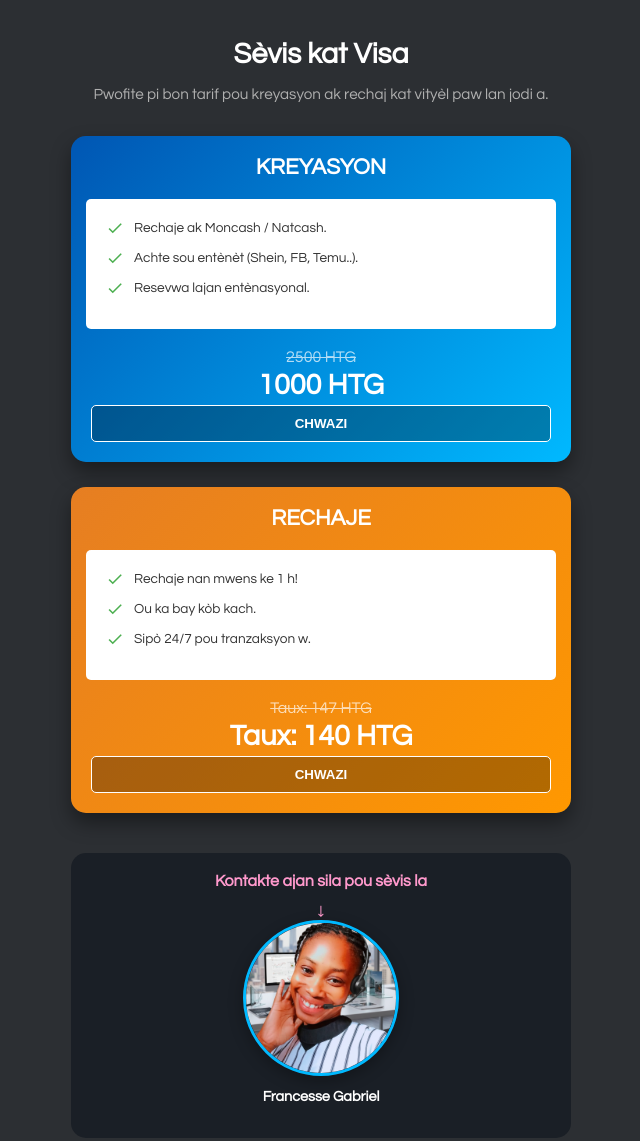
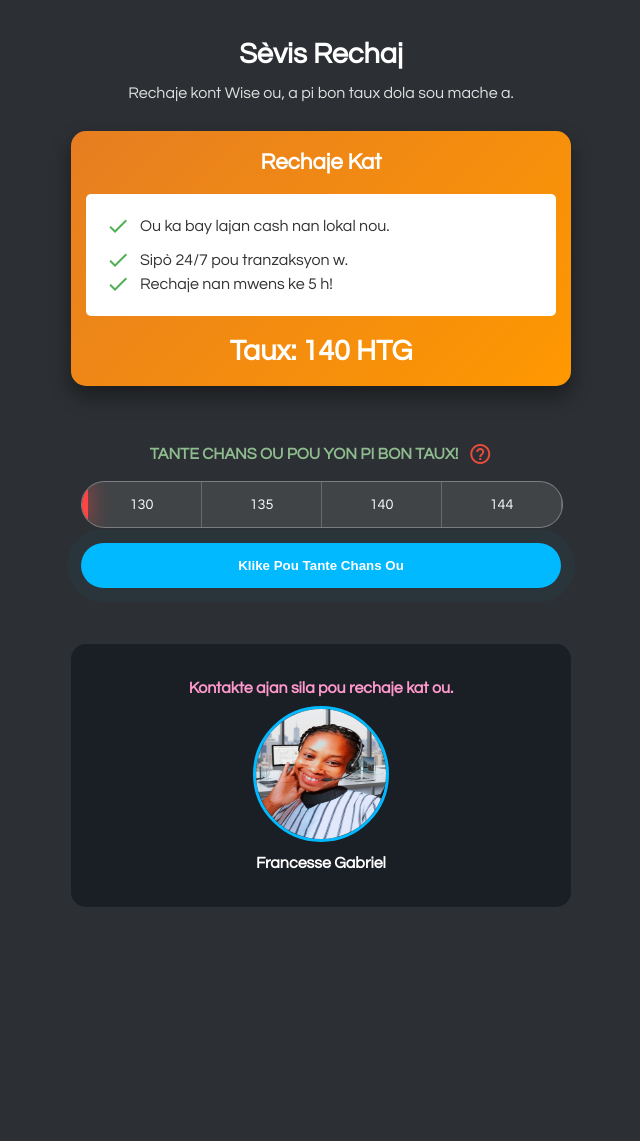
Before and after one commit to keslin1/Cayes, a plain HTML site: page pack.html in a window 1280 px wide. Shown: the whole page, without its empty margins (319-959 px from the left). After the commit the page ends 927 px from the top, so only its background shows below. Drawn offline with Linux system fonts and the light colour scheme.

Commit message:
Add files via upload

```diff
--- a/pack.html
+++ b/pack.html
@@ -14,6 +14,7 @@
             --blanc: #ffffff;
             --vèt-check: #4caf50;
             --rose-pale: #ff99cc;
+            --rouge-flash: #ff4444;
         }
 
         body {
@@ -27,188 +28,249 @@
             padding: 20px;
         }
 
-        .container {
-            width: 100%;
-            max-width: 500px;
-        }
+        .container { width: 100%; max-width: 500px; }
 
-        .header-section {
-            text-align: center;
-            margin-bottom: 30px;
-        }
+        .header-section { text-align: center; margin-bottom: 30px; }
+        .main-title { color: var(--blanc); font-size: 1.8em; margin-bottom: 5px; text-transform: capitalize; }
 
-        .main-title {
-            color: var(--blanc);
-            font-size: 1.8em;
-            margin-bottom: 10px;
-        }
-
-        .subtitle {
-            color: #b0b0b0;
-            font-size: 0.95em;
-            line-height: 1.4;
-        }
-
-        .pricing-grid {
-            display: flex;
-            flex-direction: column;
-            gap: 25px;
-            margin-bottom: 40px;
-        }
-
+        /* Kat Rechaje a */
         .pricing-card {
             border-radius: 15px;
             overflow: hidden;
-            display: flex;
-            flex-direction: column;
             box-shadow: 0 10px 20px rgba(0,0,0,0.4);
+            margin-bottom: 30px;
+            background: linear-gradient(135deg, #e67e22, #ff9800);
         }
 
-        .card-blue { background: linear-gradient(135deg, #0056b3, #00b9ff); }
-        .card-orange { background: linear-gradient(135deg, #e67e22, #ff9800); }
+        .card-header { padding: 20px; text-align: center; color: var(--blanc); font-size: 1.4em; font-weight: bold; text-transform: capitalize; }
+        .card-body { background-color: var(--blanc); margin: 0 15px; padding: 20px; border-radius: 5px; color: #333; }
+        .card-footer { padding: 20px; text-align: center; color: var(--blanc); }
+        .current-price { font-size: 1.8em; font-weight: bold; display: block; }
 
-        .card-header {
-            padding: 20px;
-            text-align: center;
-            color: var(--blanc);
-            font-size: 1.4em;
-            font-weight: bold;
-            text-transform: uppercase;
+        /* Jwèt Chans la */
+        .luck-section { text-align: center; padding: 10px; margin-top: 10px; }
+        .luck-title { color: #8fbc8f; font-weight: bold; margin-bottom: 15px; display: flex; justify-content: center; align-items: center; gap: 10px; }
+
+        /* Bouton pwen entèrogasyon */
+        .info-btn { cursor: pointer; color: #e74c3c; font-size: 24px; vertical-align: middle; }
+
+        .rate-bar {
+            position: relative;
+            display: flex;
+            width: 100%;
+            height: 45px;
+            background: rgba(255, 255, 255, 0.1);
+            border: 1px solid rgba(255, 255, 255, 0.3);
+            border-radius: 25px;
+            overflow: hidden;
+            margin: 15px 0;
         }
 
-        .card-body {
-            background-color: var(--blanc);
-            margin: 0 15px;
-            padding: 20px;
-            border-radius: 5px;
+        .zone { flex: 1; line-height: 45px; font-size: 0.9em; color: var(--blanc); border-right: 1px solid rgba(255, 255, 255, 0.2); }
+
+        #cursor {
+            position: absolute;
+            top: 0;
+            left: 0;
+            width: 6px;
+            height: 100%;
+            background: var(--rouge-flash);
+            box-shadow: 0 0 20px var(--rouge-flash);
+            /* Tranzisyon pou vitès la ak 10 segonn */
+            transition: left 10s cubic-bezier(0.1, 2, 0.2, 1);
         }
 
-        .feature-item {
-            display: flex;
-            align-items: center;
-            color: #333;
-            font-size: 0.85em;
-            margin-bottom: 12px;
+        /* Animasyon bouton an */
+        @keyframes pulse-glow {
+            0% { box-shadow: 0 0 0 0 rgba(0, 185, 255, 0.7); }
+            70% { box-shadow: 0 0 0 15px rgba(0, 185, 255, 0); }
+            100% { box-shadow: 0 0 0 0 rgba(0, 185, 255, 0); }
         }
 
-        .feature-item .material-icons {
-            font-size: 18px;
-            margin-right: 10px;
-            color: var(--vèt-check);
-        }
-
-        .card-footer {
-            padding: 20px;
-            text-align: center;
-            color: var(--blanc);
-        }
-
-        .old-price {
-            text-decoration: line-through;
-            opacity: 0.7;
-            font-size: 1em;
-            display: block;
-        }
-
-        .current-price {
-            font-size: 1.8em;
-            font-weight: bold;
-            display: block;
-            margin: 5px 0;
-        }
-
-        .select-btn {
-            background-color: rgba(0,0,0,0.3);
-            border: 1px solid var(--blanc);
-            color: var(--blanc);
-            padding: 10px 30px;
-            border-radius: 5px;
-            text-transform: uppercase;
+        .luck-btn {
+            background: var(--wise-blue);
+            color: white;
+            border: none;
+            padding: 15px 25px;
+            border-radius: 30px;
             font-weight: bold;
             cursor: pointer;
             width: 100%;
-            transition: 0.3s;
+            animation: pulse-glow 2s infinite;
+            text-transform: capitalize;
         }
 
-        .agent-section {
-            text-align: center;
-            margin-top: 20px;
-            padding: 20px;
-            background-color: var(--ka-gri);
-            border-radius: 15px;
+        .luck-btn:disabled { animation: none; background: #555; }
+
+        /* Modal pou Frais yo */
+        .modal {
+            display: none;
+            position: fixed;
+            top: 0; left: 0; width: 100%; height: 100%;
+            background: rgba(0,0,0,0.8);
+            z-index: 1000;
+            justify-content: center; align-items: center;
         }
 
-        .agent-img {
-            width: 150px;
-            height: 150px;
-            border-radius: 50%;
-            object-fit: cover;
-            border: 3px solid var(--wise-blue);
-            box-shadow: 0 5px 15px rgba(0,0,0,0.3);
+        .modal-content {
+            background: var(--ka-gri);
+            padding: 25px;
+            border-radius: 15px;
+            width: 85%;
+            max-width: 400px;
+            border: 2px solid var(--wise-blue);
         }
 
-        .cta-agent {
-            font-weight: bold;
-            color: var(--rose-pale);
-            margin-bottom: 10px;
-            display: block;
-        }
+        .frais-list { list-style: none; padding: 0; text-align: left; }
+        .frais-list li { padding: 8px 0; border-bottom: 1px solid #333; font-size: 0.95em; }
 
-        @keyframes bounceDown {
-            0%, 100% { transform: translateY(0); }
-            50% { transform: translateY(5px); }
-        }
+        .agent-section { text-align: center; margin-top: 30px; padding: 20px; background-color: var(--ka-gri); border-radius: 15px; }
+        .agent-img { width: 130px; height: 130px; border-radius: 50%; border: 3px solid var(--wise-blue); }
     </style>
 </head>
 <body>
 
     <div class="container">
         <div class="header-section">
-            <h1 class="main-title">Sèvis kat Visa</h1>
-            <p class="subtitle">Pwofite pi bon tarif pou kreyasyon ak rechaj kat vityèl paw lan jodi a.</p>
+            <h1 class="main-title">Sèvis rechaj</h1>
+            <p class="subtitle">Rechaje kont Wise ou, a pi bon taux dola sou mache a.</p>
         </div>
 
-        <div class="pricing-grid">
-            <div class="pricing-card card-blue">
-                <div class="card-header">Kreyasyon</div>
-                <div class="card-body">
-                    <div class="feature-item"><span class="material-icons">check</span><span>Rechaje ak Moncash / Natcash.</span></div>
-                    <div class="feature-item"><span class="material-icons">check</span><span>Achte sou entènèt (Shein, FB, Temu..).</span></div>
-                    <div class="feature-item"><span class="material-icons">check</span><span>Resevwa lajan entènasyonal.</span></div>
+        <div class="pricing-card">
+            <div class="card-header">Rechaje kat</div>
+            <div class="card-body">
+                <div style="display:flex; align-items:center; margin-bottom:10px;">
+                    <span class="material-icons" style="color:var(--vèt-check); margin-right:10px;">check</span>
+                    <span>Ou ka bay lajan cash nan lokal nou.</span>
                 </div>
-                <div class="card-footer">
-                    <span class="old-price">2500 HTG</span>
-                    <span class="current-price">1000 HTG</span>
-                    <button class="select-btn">Chwazi</button>
+                <div style="display:flex; align-items:center;">
+                    <span class="material-icons" style="color:var(--vèt-check); margin-right:10px;">check</span>
+                    <span>Sipò 24/7 pou tranzaksyon w.</span>
+                </div>
+                <div style="display:flex; align-items:center;">
+                <span class="material-icons" style="color:var(--vèt-check); margin-right:10px;">check</span>
+                    <span>Rechaje nan mwens ke 5 h!</span>
                 </div>
             </div>
-
-            <div class="pricing-card card-orange">
-                <div class="card-header">Rechaje</div>
-                <div class="card-body">
-                    <div class="feature-item"><span class="material-icons">check</span><span>Rechaje nan mwens ke 1 h!</span></div>
-                    <div class="feature-item"><span class="material-icons">check</span><span>Ou ka bay kòb kach.</span></div>
-                    <div class="feature-item"><span class="material-icons">check</span><span>Sipò 24/7 pou tranzaksyon w.</span></div>
-                </div>
-                <div class="card-footer">
-                    <span class="old-price">Taux: 147 HTG</span>
-                    <span class="current-price">Taux: 140 HTG</span>
-                    <button class="select-btn">Chwazi</button>
-                </div>
+            <div class="card-footer">
+                <span class="current-price" id="displayRate">Taux: 140 HTG</span>
             </div>
         </div>
 
+        <div class="luck-section">
+            <p class="luck-title">
+                TANTE CHANS OU POU YON PI BON TAUX!
+                <span class="material-icons info-btn" onclick="toggleModal()">help_outline</span>
+            </p>
+            <div class="rate-bar">
+                <div class="zone">130</div>
+                <div class="zone">135</div>
+                <div class="zone">140</div>
+                <div class="zone">144</div>
+                <div id="cursor"></div>
+            </div>
+            <button class="luck-btn" id="spinBtn" onclick="startLuck()">Klike pou tante chans ou</button>
+            <p id="statusMsg" style="margin-top:15px; font-weight:bold; color:var(--vèt-check);"></p>
+            <p id="countdown" style="font-size: 0.8em; color: #aaa;"></p>
+        </div>
+
         <div class="agent-section">
-            <span class="cta-agent">Kontakte ajan sila pou sèvis la</span>
-            <div style="animation: bounceDown 1.5s infinite; color: var(--rose-pale); margin: 5px 0;">↓</div>
+            <p style="color:var(--rose-pale); font-weight:bold; margin-bottom:10px;">Kontakte ajan sila pou rechaje kat ou.</p>
             <a href="https://wa.me/50935608869">
                 <img src="Francesse Gabriel.jpg" alt="Francesse Gabriel" class="agent-img">
             </a>
-            <p style="font-size: 0.9em; color: var(--blanc); margin-top: 10px; font-weight: bold;">
-                Francesse Gabriel
-            </p>
+            <p style="color:var(--blanc); margin-top:10px; font-weight:bold;">Francesse Gabriel</p>
         </div>
     </div>
 
+    <div id="fraisModal" class="modal" onclick="toggleModal()">
+        <div class="modal-content" onclick="event.stopPropagation()">
+            <h2 style="color:var(--wise-blue); text-align:center; margin-top:0;">Frais 💸💳</h2>
+            <ul class="frais-list">
+                <li>5$ ➔ 19$ = 2$</li>
+                <li>20$ ➔ 39$ = 4$</li>
+                <li>40$ ➔ 99$ = 6$</li>
+                <li>100$ ➔ 199$ = 8$</li>
+                <li>200$ ➔ 299$ = 10$</li>
+                <li>300$ ➔ 399$ = 12$</li>
+                <li>400$ ➔ 499$ = 6$</li>
+                <li>500$ e plis ➔ 8%</li>
+            </ul>
+            <button class="luck-btn" onclick="toggleModal()" style="margin-top:15px; animation:none;">FÈMEN</button>
+        </div>
+    </div>
+
+    <script>
+        // Sekans strik sou 12 mwa
+        const monthlySequence = [130, 140, 135, 140, 130, 144, 140, 140, 144, 135, 140, 140];
+        const positions = { 130: "12%", 135: "37%", 140: "62%", 144: "87%" };
+
+        function startLuck() {
+            let lastSpin = localStorage.getItem('lastSpinDate');
+            let now = new Date().getTime();
+            let thirtyDays = 30 * 24 * 60 * 60 * 1000;
+
+            if (lastSpin && (now - lastSpin < thirtyDays)) return;
+
+            let spinCount = parseInt(localStorage.getItem('spinCount') || "0");
+            let targetRate = monthlySequence[spinCount % 12];
+            let cursor = document.getElementById('cursor');
+            let btn = document.getElementById('spinBtn');
+
+            btn.disabled = true;
+            btn.style.animation = "none";
+
+            // Animasyon "Course" la (anpil ale vini rapid)
+            cursor.style.transition = "none";
+            cursor.style.left = "0%";
+
+            setTimeout(() => {
+                cursor.style.transition = "left 10s cubic-bezier(0.1, 2, 0.2, 1)";
+                cursor.style.left = "98%"; // Li kouri ale nan fon an
+
+                setTimeout(() => {
+                    cursor.style.left = positions[targetRate]; // Li tounen poze sou taux a
+
+                    setTimeout(() => {
+                        document.getElementById('statusMsg').innerText = "Bravo! Taux ou se " + targetRate + " HTG pou mwa sa.";
+                        document.getElementById('displayRate').innerText = "Taux: " + targetRate + " HTG";
+
+                        localStorage.setItem('lastSpinDate', now);
+                        localStorage.setItem('currentRate', targetRate);
+                        localStorage.setItem('spinCount', (spinCount + 1) % 12);
+                        checkStatus();
+                    }, 500);
+                }, 9500);
+            }, 50);
+        }
+
+        function toggleModal() {
+            let m = document.getElementById('fraisModal');
+            m.style.display = (m.style.display === "flex") ? "none" : "flex";
+        }
+
+        function checkStatus() {
+            let lastSpin = localStorage.getItem('lastSpinDate');
+            let savedRate = localStorage.getItem('currentRate');
+            let btn = document.getElementById('spinBtn');
+            let now = new Date().getTime();
+            let thirtyDays = 30 * 24 * 60 * 60 * 1000;
+
+            if (savedRate) {
+                document.getElementById('displayRate').innerText = "Taux: " + savedRate + " HTG";
+                document.getElementById('cursor').style.left = positions[savedRate];
+            }
+
+            if (lastSpin && (now - lastSpin < thirtyDays)) {
+                btn.disabled = true;
+                btn.innerText = "OU DEJA TE PRAN CHANS OU";
+                btn.style.animation = "none";
+                let days = Math.floor((thirtyDays - (now - lastSpin)) / (1000 * 60 * 60 * 24));
+                document.getElementById('countdown').innerText = "Ou ka rejwe nan " + days + " jou.";
+            }
+        }
+
+        window.onload = checkStatus;
+    </script>
 </body>
 </html>
```
Also changed, not shown: index.html (+6 -6 lines).
